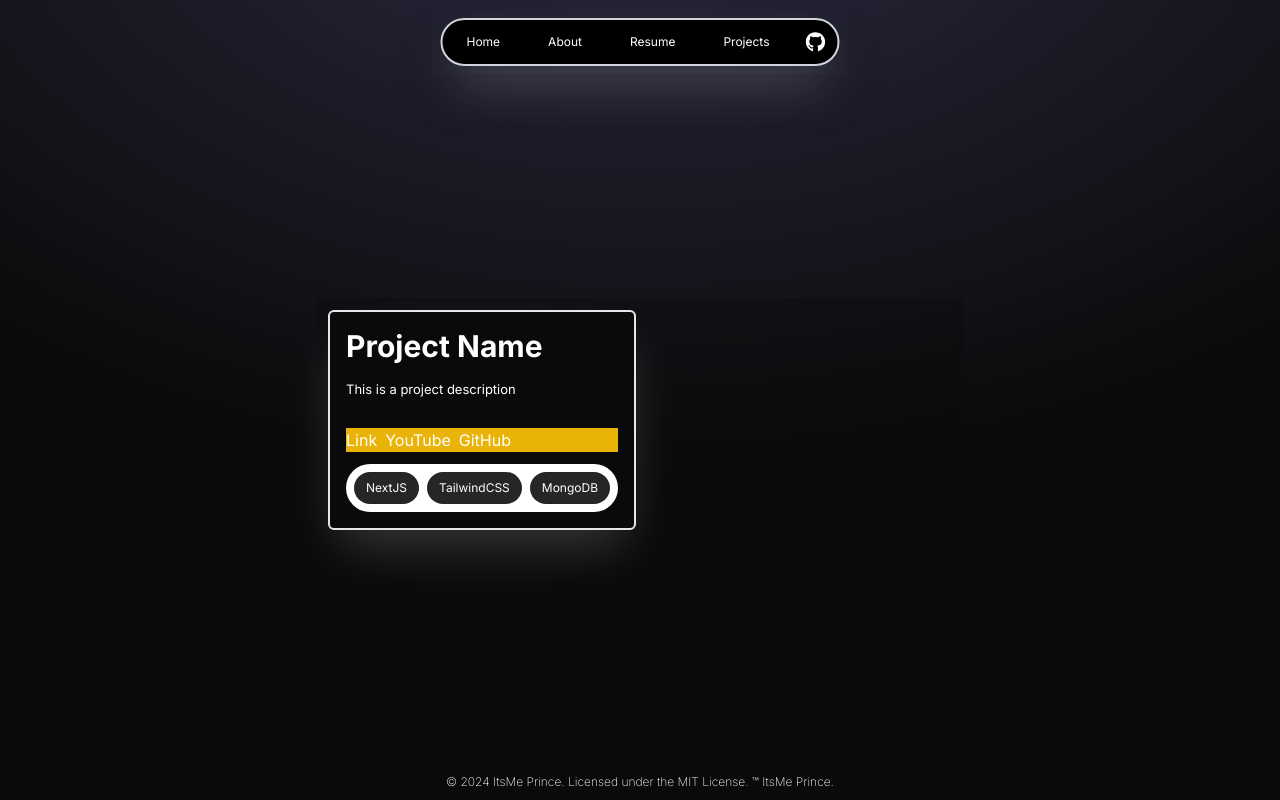
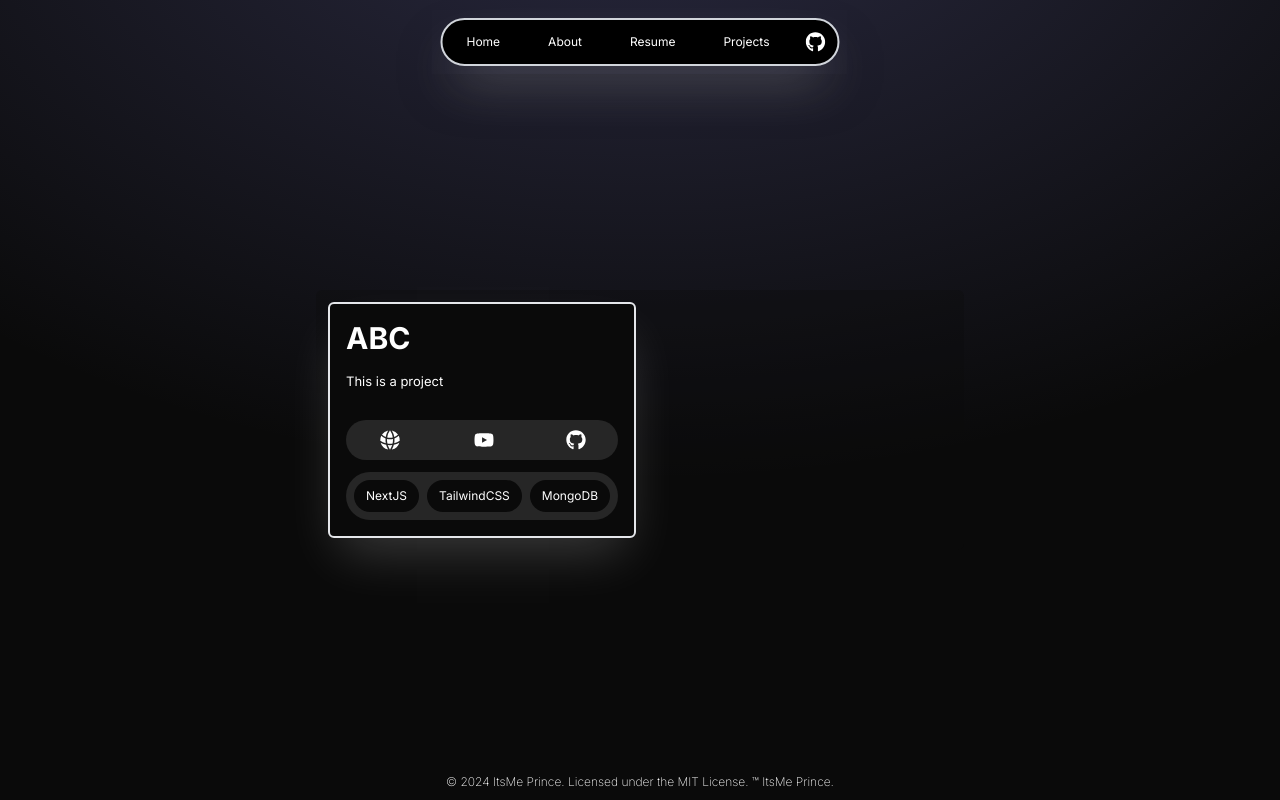
Before and after one commit to itsmeprinceyt/portfolio_itsmeprince, a Next.js app: page /projects in a window 1280 px wide. Built offline with nearby package versions, Linux system fonts and the light colour scheme.

Commit message:
working on showing project data dynamically

```diff
--- /dev/null
+++ b/app/(components)/ProjectCard.jsx
@@ -0,0 +1,57 @@
+import Link from "next/link.js";
+
+export default function ProjectCard({ ProjectName, ProjectDescription, Link1, Link2, Link3, Tags }) {
+    return (
+        <>
+            <div className="bg-neutral-950  hover:shadow-white/30 p-4 rounded-md col-span-1 sm:col-span-2 border-2 shadow-2xl shadow-white/20 flex flex-col gap-3">
+                <div className="mb-4">
+                    <h2 className="text-3xl font-bold">{ProjectName}</h2>
+                    <p className="text-[13px] mt-4">{ProjectDescription}
+                    </p>
+                </div>
+
+                <div className="bg-neutral-800 rounded-full h-10  flex justify-around items-center gap-2 hover:bg-white hover:text-black">
+                    <Link href="/">
+                        <svg
+                            xmlns="http://www.w3.org/2000/svg"
+                            viewBox="0 0 24 24"
+                            fill="currentColor"
+                            className="h-6 w-6 ">
+                            <path
+                                d="M21.721 12.752a9.711 9.711 0 00-.945-5.003 12.754 12.754 0 01-4.339 2.708 18.991 18.991 0 01-.214 4.772 17.165 17.165 0 005.498-2.477zM14.634 15.55a17.324 17.324 0 00.332-4.647c-.952.227-1.945.347-2.966.347-1.021 0-2.014-.12-2.966-.347a17.515 17.515 0 00.332 4.647 17.385 17.385 0 005.268 0zM9.772 17.119a18.963 18.963 0 004.456 0A17.182 17.182 0 0112 21.724a17.18 17.18 0 01-2.228-4.605zM7.777 15.23a18.87 18.87 0 01-.214-4.774 12.753 12.753 0 01-4.34-2.708 9.711 9.711 0 00-.944 5.004 17.165 17.165 0 005.498 2.477zM21.356 14.752a9.765 9.765 0 01-7.478 6.817 18.64 18.64 0 001.988-4.718 18.627 18.627 0 005.49-2.098zM2.644 14.752c1.682.971 3.53 1.688 5.49 2.099a18.64 18.64 0 001.988 4.718 9.765 9.765 0 01-7.478-6.816zM13.878 2.43a9.755 9.755 0 016.116 3.986 11.267 11.267 0 01-3.746 2.504 18.63 18.63 0 00-2.37-6.49zM12 2.276a17.152 17.152 0 012.805 7.121c-.897.23-1.837.353-2.805.353-.968 0-1.908-.122-2.805-.353A17.151 17.151 0 0112 2.276zM10.122 2.43a18.629 18.629 0 00-2.37 6.49 11.266 11.266 0 01-3.746-2.504 9.754 9.754 0 016.116-3.985z" />
+                        </svg>
+                    </Link >
+                    <Link href="/">
+                        <span className="[&>svg]:h-5 [&>svg]:w-5">
+                            <svg
+                                xmlns="http://www.w3.org/2000/svg"
+                                fill="currentColor"
+                                viewBox="0 0 576 512">
+                                <path
+                                    d="M549.7 124.1c-6.3-23.7-24.8-42.3-48.3-48.6C458.8 64 288 64 288 64S117.2 64 74.6 75.5c-23.5 6.3-42 24.9-48.3 48.6-11.4 42.9-11.4 132.3-11.4 132.3s0 89.4 11.4 132.3c6.3 23.7 24.8 41.5 48.3 47.8C117.2 448 288 448 288 448s170.8 0 213.4-11.5c23.5-6.3 42-24.2 48.3-47.8 11.4-42.9 11.4-132.3 11.4-132.3s0-89.4-11.4-132.3zm-317.5 213.5V175.2l142.7 81.2-142.7 81.2z" />
+                            </svg>
+                        </span>
+                    </Link>
+                    <Link href="/">
+                        <span className="[&>svg]:h-5 [&>svg]:w-5">
+                            <svg
+                                xmlns="http://www.w3.org/2000/svg"
+                                fill="currentColor"
+                                viewBox="0 0 496 512">
+                                <path
+                                    d="M165.9 397.4c0 2-2.3 3.6-5.2 3.6-3.3 .3-5.6-1.3-5.6-3.6 0-2 2.3-3.6 5.2-3.6 3-.3 5.6 1.3 5.6 3.6zm-31.1-4.5c-.7 2 1.3 4.3 4.3 4.9 2.6 1 5.6 0 6.2-2s-1.3-4.3-4.3-5.2c-2.6-.7-5.5 .3-6.2 2.3zm44.2-1.7c-2.9 .7-4.9 2.6-4.6 4.9 .3 2 2.9 3.3 5.9 2.6 2.9-.7 4.9-2.6 4.6-4.6-.3-1.9-3-3.2-5.9-2.9zM244.8 8C106.1 8 0 113.3 0 252c0 110.9 69.8 205.8 169.5 239.2 12.8 2.3 17.3-5.6 17.3-12.1 0-6.2-.3-40.4-.3-61.4 0 0-70 15-84.7-29.8 0 0-11.4-29.1-27.8-36.6 0 0-22.9-15.7 1.6-15.4 0 0 24.9 2 38.6 25.8 21.9 38.6 58.6 27.5 72.9 20.9 2.3-16 8.8-27.1 16-33.7-55.9-6.2-112.3-14.3-112.3-110.5 0-27.5 7.6-41.3 23.6-58.9-2.6-6.5-11.1-33.3 2.6-67.9 20.9-6.5 69 27 69 27 20-5.6 41.5-8.5 62.8-8.5s42.8 2.9 62.8 8.5c0 0 48.1-33.6 69-27 13.7 34.7 5.2 61.4 2.6 67.9 16 17.7 25.8 31.5 25.8 58.9 0 96.5-58.9 104.2-114.8 110.5 9.2 7.9 17 22.9 17 46.4 0 33.7-.3 75.4-.3 83.6 0 6.5 4.6 14.4 17.3 12.1C428.2 457.8 496 362.9 496 252 496 113.3 383.5 8 244.8 8zM97.2 352.9c-1.3 1-1 3.3 .7 5.2 1.6 1.6 3.9 2.3 5.2 1 1.3-1 1-3.3-.7-5.2-1.6-1.6-3.9-2.3-5.2-1zm-10.8-8.1c-.7 1.3 .3 2.9 2.3 3.9 1.6 1 3.6 .7 4.3-.7 .7-1.3-.3-2.9-2.3-3.9-2-.6-3.6-.3-4.3 .7zm32.4 35.6c-1.6 1.3-1 4.3 1.3 6.2 2.3 2.3 5.2 2.6 6.5 1 1.3-1.3 .7-4.3-1.3-6.2-2.2-2.3-5.2-2.6-6.5-1zm-11.4-14.7c-1.6 1-1.6 3.6 0 5.9 1.6 2.3 4.3 3.3 5.6 2.3 1.6-1.3 1.6-3.9 0-6.2-1.4-2.3-4-3.3-5.6-2z" />
+                            </svg>
+                        </span>
+                    </Link>
+                </div>
+                <div className="bg-neutral-800 rounded-full p-2 flex justify-center items-center gap-2 text-white">
+                {Tags.map((tag, index) => (
+                    <div key={index} className="bg-neutral-950 p-2 rounded-full px-3 text-xs">
+                        {tag}
+                    </div>
+                ))}
+            </div>
+            </div>
+        </>
+    );
+}
--- a/app/projects/page.jsx
+++ b/app/projects/page.jsx
@@ -1,4 +1,5 @@
 import Footer from "..//(components)/Footer.jsx";
+import ProjectCard from "..//(components)/ProjectCard.jsx";
 
 export default function Projects() {
     return (
@@ -7,24 +8,15 @@ export default function Projects() {
                 <div className="flex justify-center items-center min-h-screen top-0 z-[-2] bg-neutral-950 bg-[radial-gradient(ellipse_80%_80%_at_50%_-20%,rgba(120,119,198,0.3),rgba(255,255,255,0))] px-10 pt-[100px] pb-[60px] sm:pt-[40px] sm:pb-0">
                     <div className="bg-neutral-950/30 rounded-md text-white w-max h-max p-3 grid grid-cols-1 gap-2 items-start sm:grid-cols-1 sm:justify-center sm:items-center">
                         <div className="grid gap-2 grid-cols-1 sm:grid-cols-4">
+                            <ProjectCard
+                                ProjectName="ABC"
+                                ProjectDescription="This is a project"
+                                Link1={{ available: false, url: "" }}
+                                Link2={{ available: false, url: "" }}
+                                Link3={{ available: false, url: "" }}
+                                Tags={["NextJS", "TailwindCSS", "MongoDB"]}
+                            />
 
-                            <div className="bg-neutral-950 hover:text-black hover:bg-white hover:shadow-white/80 p-4 rounded-md col-span-1 sm:col-span-2 border-2 shadow-2xl shadow-white/20 flex flex-col gap-3">
-                                <div className="mb-4">
-                                    <h2 className="text-3xl font-bold">Project Name</h2>
-                                    <p className="text-[13px] mt-4">This is a project description
-                                    </p>
-                                </div>
-                                <div className="bg-yellow-500 flex justify-start gap-2">
-                                    <div>Link</div>
-                                    <div>YouTube</div>
-                                    <div>GitHub</div>
-                                </div>
-                                <div className="bg-white rounded-full p-2 flex justify-center items-center gap-2">
-                                    <div className="bg-neutral-800 p-2 rounded-full px-3 text-xs" >NextJS</div>
-                                    <div className="bg-neutral-800 p-2 rounded-full px-3 text-xs">TailwindCSS</div>
-                                    <div className="bg-neutral-800 p-2 rounded-full px-3 text-xs">MongoDB</div>
-                                </div>
-                            </div>
                         </div>
                     </div>
                 </div>
```
